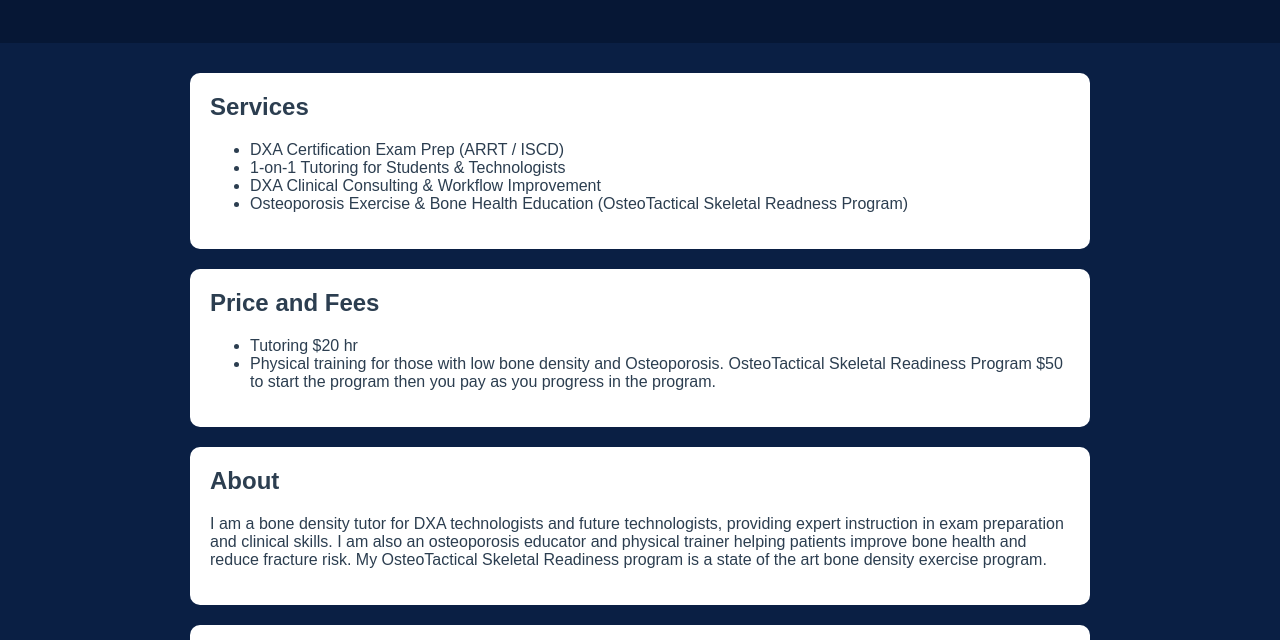
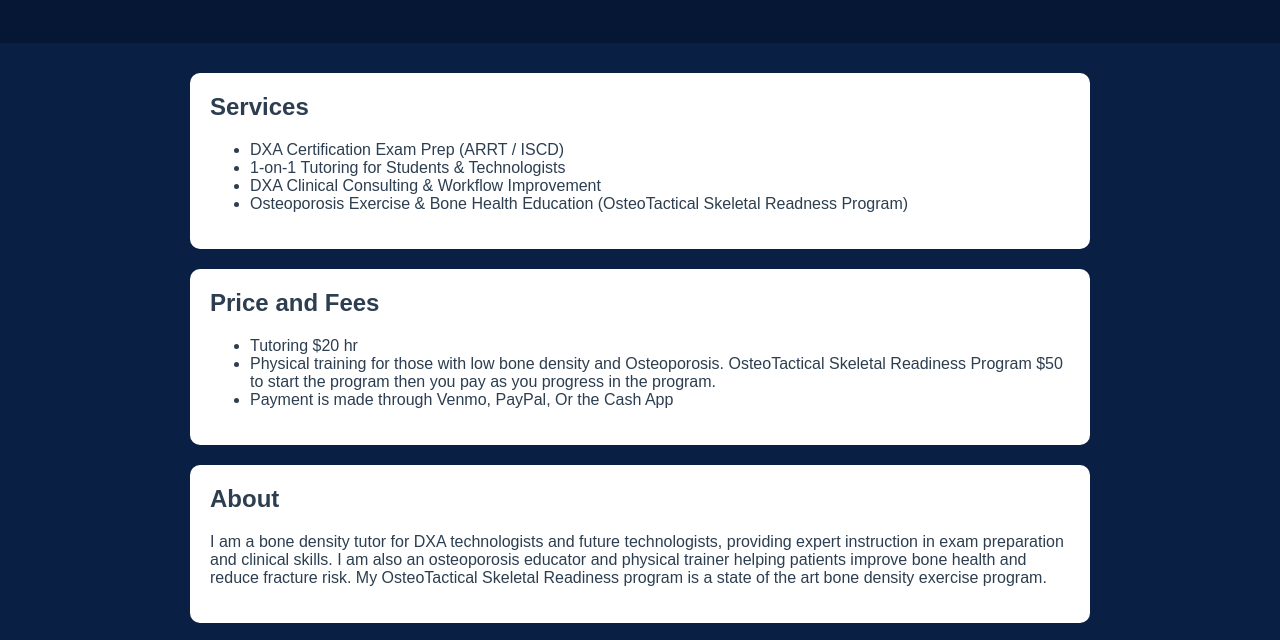
Before and after one commit to gyardley-commits/bone-density-tutoring, a plain HTML site: page index.html in a window 1280 px wide. Shown: the part 109-749 px from the top of the page. Drawn offline with Linux system fonts and the light colour scheme.

Commit message:
Update index.html

```diff
--- a/index.html
+++ b/index.html
@@ -84,6 +84,7 @@
     <ul>
         <li>Tutoring $20 hr</li>
         <li>Physical training for those with low bone density and Osteoporosis. OsteoTactical Skeletal Readiness Program $50 to start the program then you pay as you progress in the program.</li>
+        <li>Payment is made through Venmo, PayPal, Or the Cash App</li>
     </ul>
 </div>
 
```
